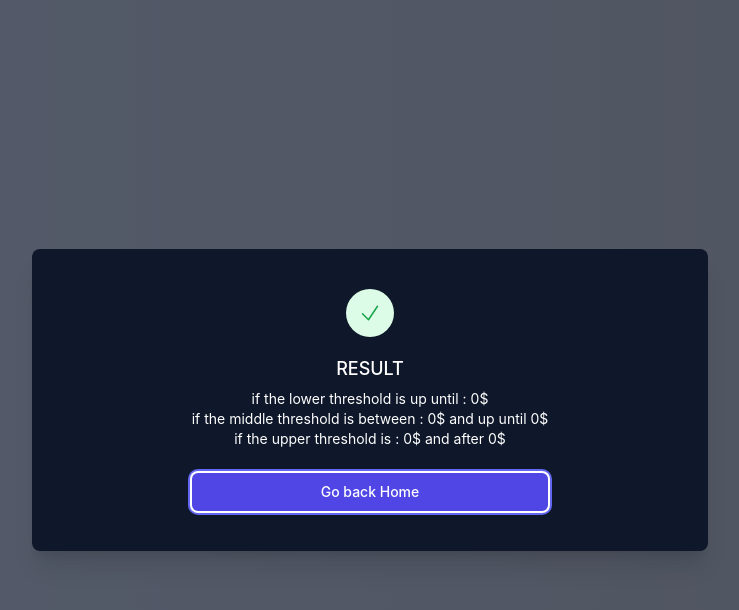
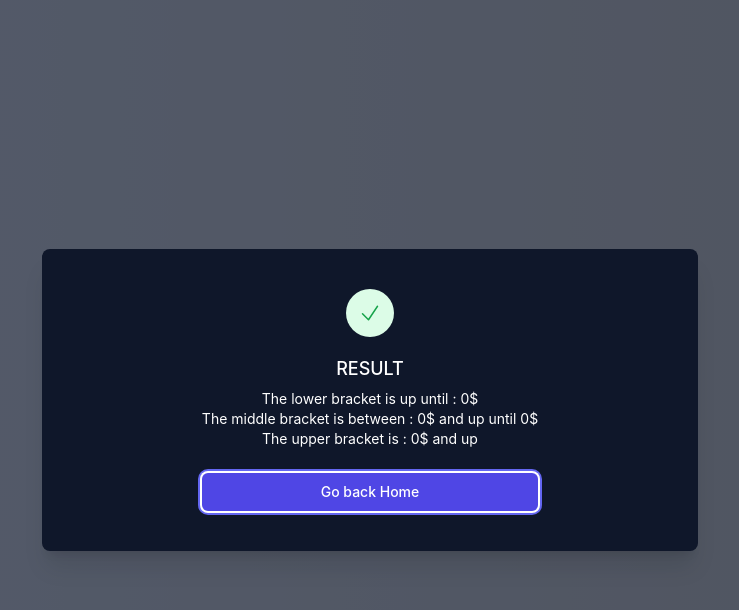
Before and after one commit to Windless95/AlyForm, a React (Create React App) app in the folder form/: page / in a window 1280 px wide. Both pictures are taken after a click on the button "Calculate Percentage". Shown: the top 610 px of the page, without its empty margins (270-1009 px from the left). Built offline with nearby package versions, Linux system fonts and the light colour scheme.

Commit message:
Update App.js

```diff
--- a/form/src/App.js
+++ b/form/src/App.js
@@ -12,9 +12,9 @@ const PopUp = ({ input1 = 0, input2 = 0 }) => {
 
   return (
       <>
-          <p className="text-sm text-white">if the lower threshold is up until : {difference}$</p>
-          <p className="text-sm text-white">if the middle threshold is between : {difference}$ and up until {difference * 0.5}$</p>
-          <p className="text-sm text-white">if the upper threshold is : {difference * 0.5}$ and after {difference * 0.25}$</p>
+          <p className="text-sm text-white">The lower bracket is up until : {difference * 25}$</p>
+          <p className="text-sm text-white">The middle bracket is between : {difference * 0.25}$ and up until {difference * 0.5}$</p>
+          <p className="text-sm text-white">The upper bracket is : {difference * 0.5}$ and up</p>
       </>
   )
 }
```
